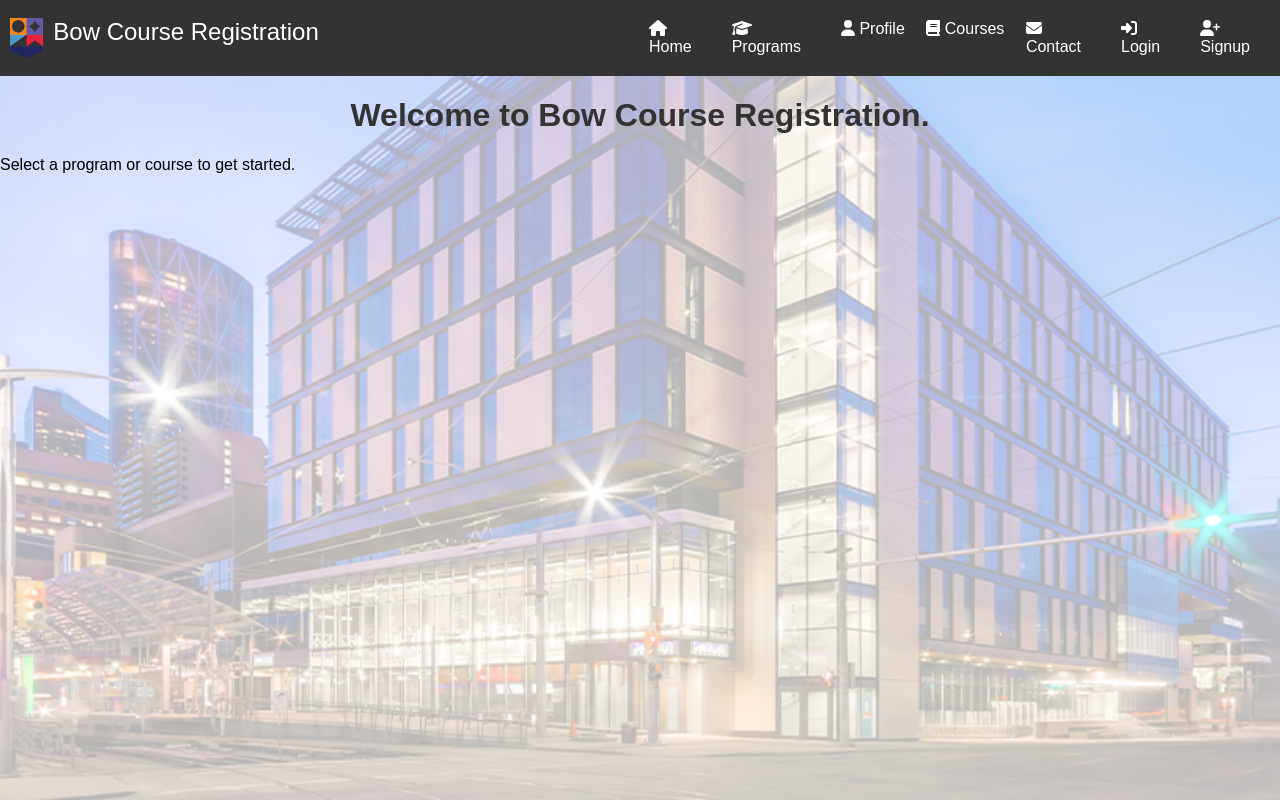
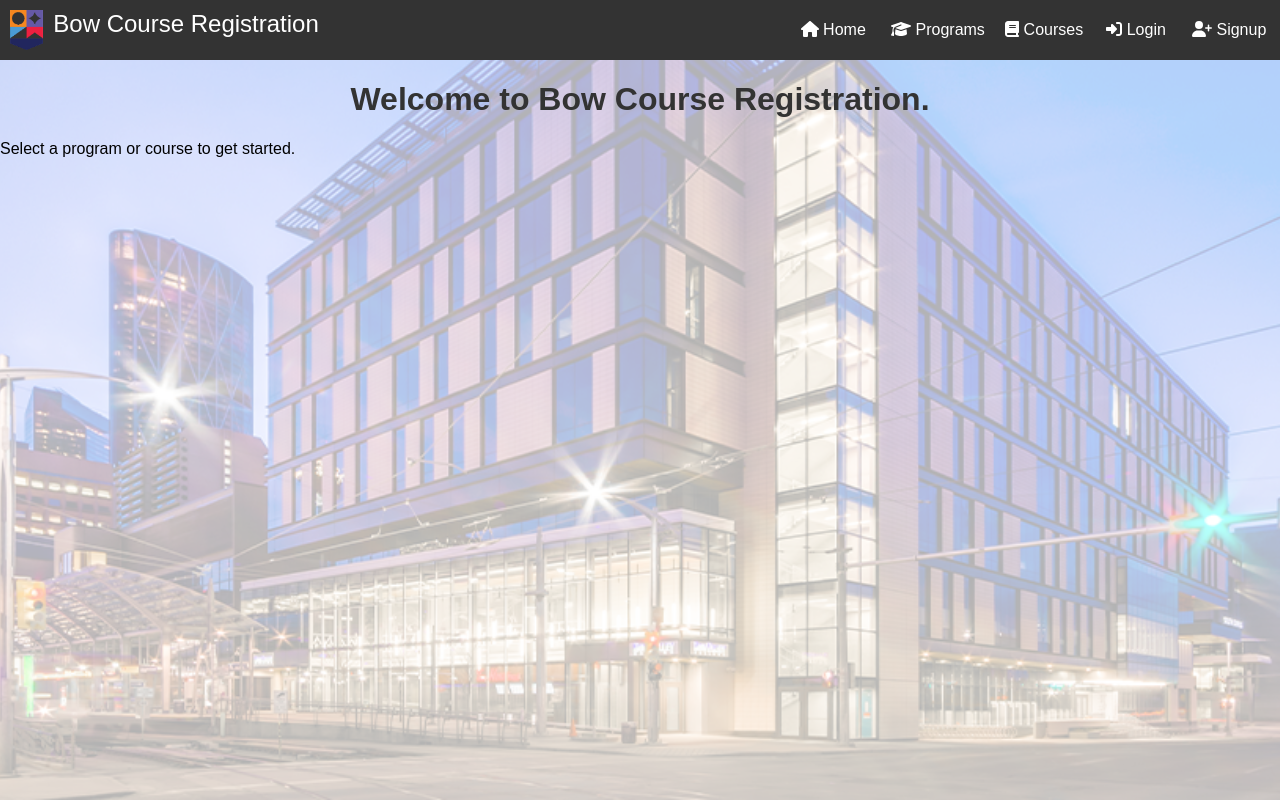
Before and after one commit to code-sample-git/group2-bow-course-registration, a React (Create React App) app: page / in a window 1280 px wide. Built offline with nearby package versions, Linux system fonts and the light colour scheme.

Commit message:
fix: update Navbar component to improve layout and handle logout redirection

```diff
--- a/src/components/Navbar.css
+++ b/src/components/Navbar.css
@@ -36,7 +36,6 @@
   display: flex;
   flex-direction: column;
   align-items: flex-start;
-  width: 100%;
   background-color: rgba(51, 51, 51, 0.9); /* Slightly transparent background for better readability */
   position: absolute;
   top: 60px;
@@ -60,7 +59,6 @@
 
 .navbar-menu li {
   margin: 0;
-  width: 100%;
 }
 
 .navbar-menu a {
@@ -99,6 +97,7 @@
     flex-direction: row;
     position: static;
     background-color: transparent;
+    width: 800px;
   }
 
   .navbar-menu {
@@ -129,6 +128,7 @@
 
   .navbar-menu-container {
     display: none;
+    width: 100%;
   }
 
   .navbar-menu-container.open {
--- a/src/components/Navbar.js
+++ b/src/components/Navbar.js
@@ -10,13 +10,14 @@ const Navbar = () => {
   const [isOpen, setIsOpen] = useState(false);
   const [modalMessage, setModalMessage] = useState('');
   const [isModalOpen, setIsModalOpen] = useState(false);
+  const [redirectTo, setRedirectTo] = useState('');
 
   const handleLogout = () => {
     localStorage.removeItem('isLoggedIn');
     localStorage.removeItem('loginStatus');
     setModalMessage('Logged out successfully');
+    setRedirectTo('/');
     setIsModalOpen(true);
-    window.location.href = '/';
   };
 
   const loginStatus = JSON.parse(localStorage.getItem('loginStatus'));
@@ -64,21 +65,9 @@ const Navbar = () => {
               <FontAwesomeIcon icon={faGraduationCap} /> Programs
             </Link>
           </li>
-          {!isLoggedIn && (
-            <li>
-              <Link to="/profile">
-                <FontAwesomeIcon icon={faUser} /> Profile
-              </Link>
-            </li>
-          )}
           <li>
             <Link to="/courses">
               <FontAwesomeIcon icon={faBook} /> Courses
-            </Link>
-          </li>
-          <li>
-            <Link to="/contact">
-              <FontAwesomeIcon icon={faEnvelope} /> Contact
             </Link>
           </li>
           {!isLoggedIn && (
@@ -112,7 +101,7 @@ const Navbar = () => {
           )}
         </ul>
       </div>
-      <Modal isOpen={isModalOpen} onClose={closeModal} message={modalMessage} />
+      <Modal isOpen={isModalOpen} onClose={closeModal} message={modalMessage} redirectTo={redirectTo} />
     </nav>
   );
 };
```
